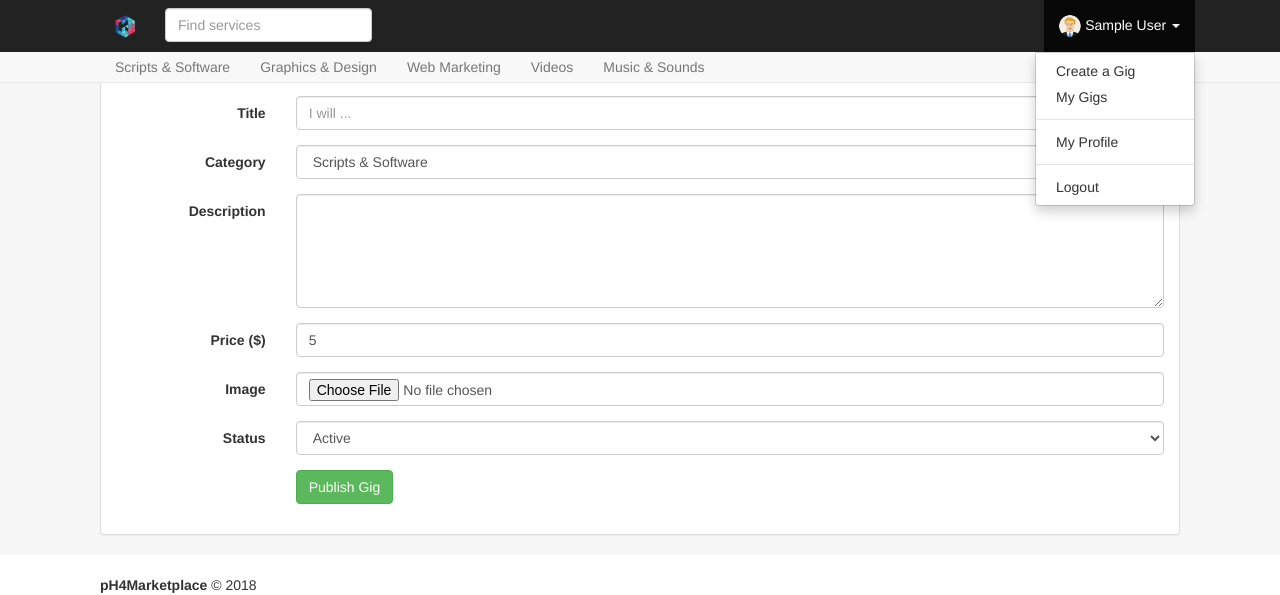
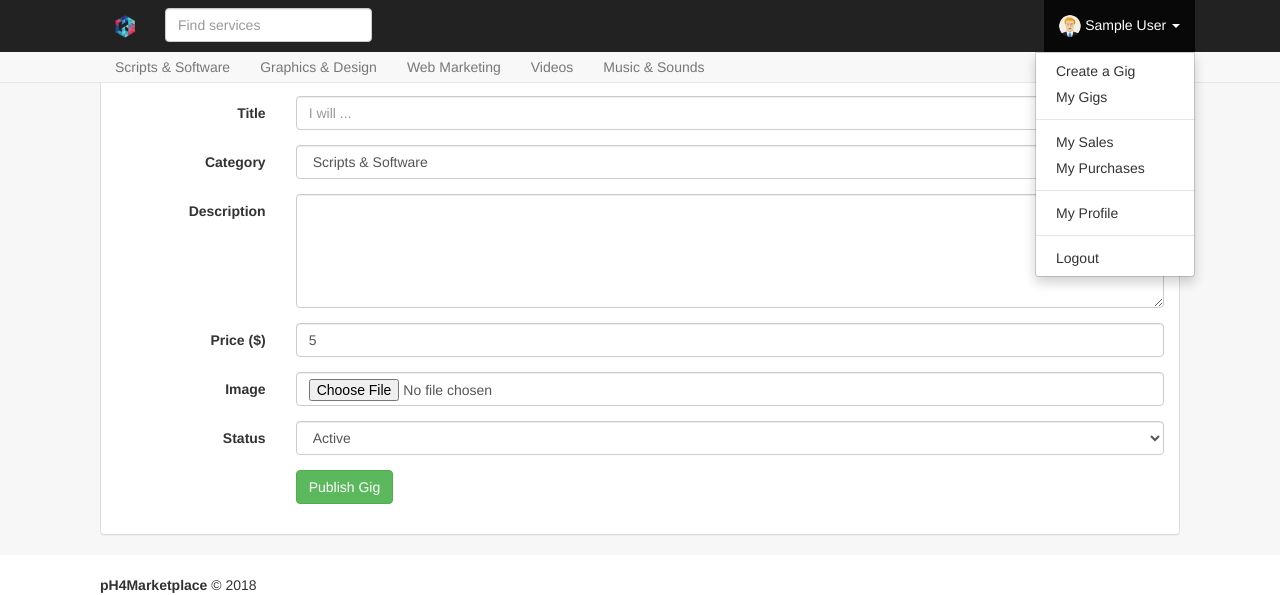
Before and after one commit to pH-7/pH4Marketplace, a Django app: page /create_gig/ in a window 1280 px wide, after a click that opens the changed part. Shown: the top 595 px of the page. Run offline with Django 3.2, Linux system fonts and the light colour scheme; the visitor is signed in with stand-in values (Sample User, id 1); some libraries are stand-ins or nearby versions.

Commit message:
Add Sales/Purchases history pages

```diff
--- a/marketplaceapp/templates/base.html
+++ b/marketplaceapp/templates/base.html
@@ -38,6 +38,9 @@
                                         <li>
                                             <a href="{% url 'my_gigs' %}">My Gigs</a>
                                         </li>
+                                        <li role="separator" class="divider"></li>
+                                        <li><a href="{% url 'my_sales' %}">My Sales</a></li>
+                                        <li><a href="{% url 'my_purchases' %}">My Purchases</a></li>
                                         <li role="separator" class="divider"></li>
                                         <li><a href="{% url 'profile' user.username %}">My Profile</a></li>
                                         <li role="separator" class="divider"></li>
--- a/marketplaceapp/urls.py
+++ b/marketplaceapp/urls.py
@@ -9,4 +9,6 @@ urlpatterns = [
     url(r'^edit-gig/(?P<id>[0-9]+)/$', views.edit_gig, name='edit_gig'),
     url(r'^profile/(?P<username>\w+)/$', views.profile, name='profile'),
     url(r'^checkout/$', views.create_purchase, name='checkout'),
+    url(r'^my-sales/$', views.my_sales, name='my_sales'),
+    url(r'^my-purchases/$', views.my_purchases, name='my_purchases'),
 ]
--- a/marketplaceapp/views.py
+++ b/marketplaceapp/views.py
@@ -125,6 +125,26 @@ def create_purchase(request):
 
         return redirect(home)
 
+@login_required(login_url=home)
+def my_sales(request):
+    purchases = Purchase.objects.filter(gig__user=request.user)
+
+    return render(
+        request,
+        'my_sales.html',
+        {'purchases': purchases}
+    )
+
+@login_required(login_url=home)
+def my_purchases(request):
+    purchases = Purchase.objects.filter(buyer=request.user)
+
+    return render(
+        request,
+        'my_purchases.html',
+        {'purchases': purchases}
+    )
+
 def __update_profile(request, profile):
     profile.bio = request.POST.get('bio')
     profile.slogan = request.POST.get('slogan')
```
